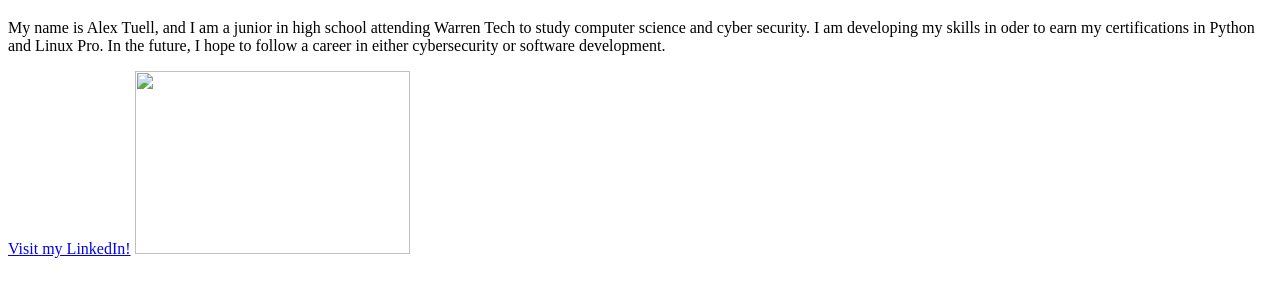
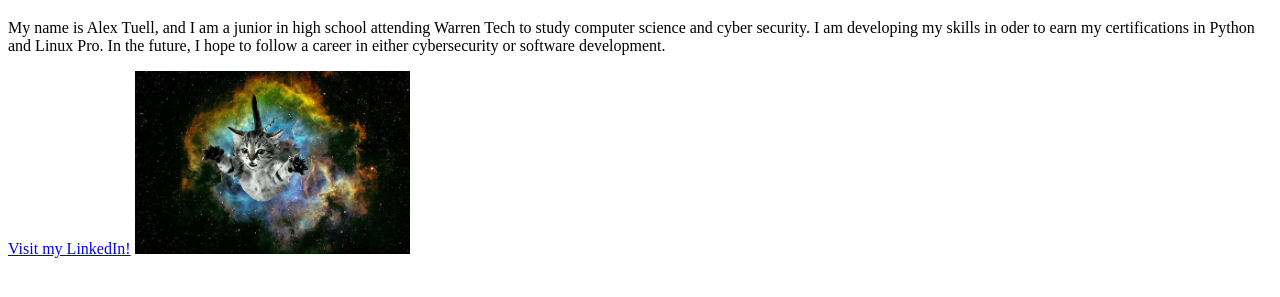
Before and after one commit to AlexT-3/AlexT-3.github.io, a plain HTML site: page index.html in a window 1280 px wide. Shown: the part 61-358 px from the top of the page. Drawn offline with Linux system fonts and the light colour scheme.

Commit message:
update website

```diff
--- a/index.html
+++ b/index.html
@@ -7,5 +7,6 @@
     <h1>Hello, welcome to my website!^_^</h1>
     <p>My name is Alex Tuell, and I am a junior in high school attending Warren Tech to study computer science and cyber security. I am developing my skills in oder to earn my certifications in Python and Linux Pro. In the future, I hope to follow a career in either cybersecurity or software development.</p>
     <a href="https://www.linkedin.com/in/alexandria-tuell-7a0829248">Visit my LinkedIn!</a>
-    <img src="/home/tuella@CSGP.EDU/Pictures/galaxy-cat-universe-kitten-launch-------------johnnie-art.jpg" width="275" height="183">
+
+    <img src="galaxy-cat-universe-kitten-launch-------------johnnie-art.jpg" width="275" height="183">
 </body>
```
Also changed, not shown: galaxy-cat-universe-kitten-launch-------------johnnie-art.jpg (added).
